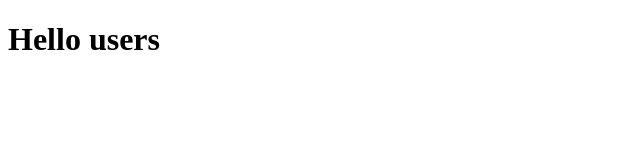
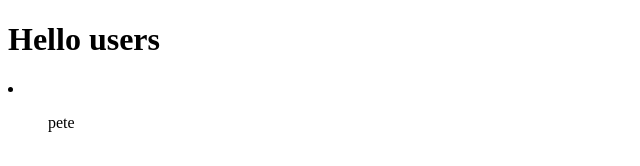
Before and after one commit to valencas1223/Valentin_Castrillo_portfolio, a plain HTML site: page incio.html in a window 1280 px wide. Shown: the full height of the page, 0-640 px from the left. Drawn offline with Linux system fonts and the light colour scheme.

Commit message:
nuevo commit

```diff
--- a/incio.html
+++ b/incio.html
@@ -7,5 +7,12 @@
 </head>
 <body>
     <h1>Hello users</h1>
+
+
+    <li>
+        <ul>
+            pete
+        </ul>
+    </li>
 </body>
 </html>
```
